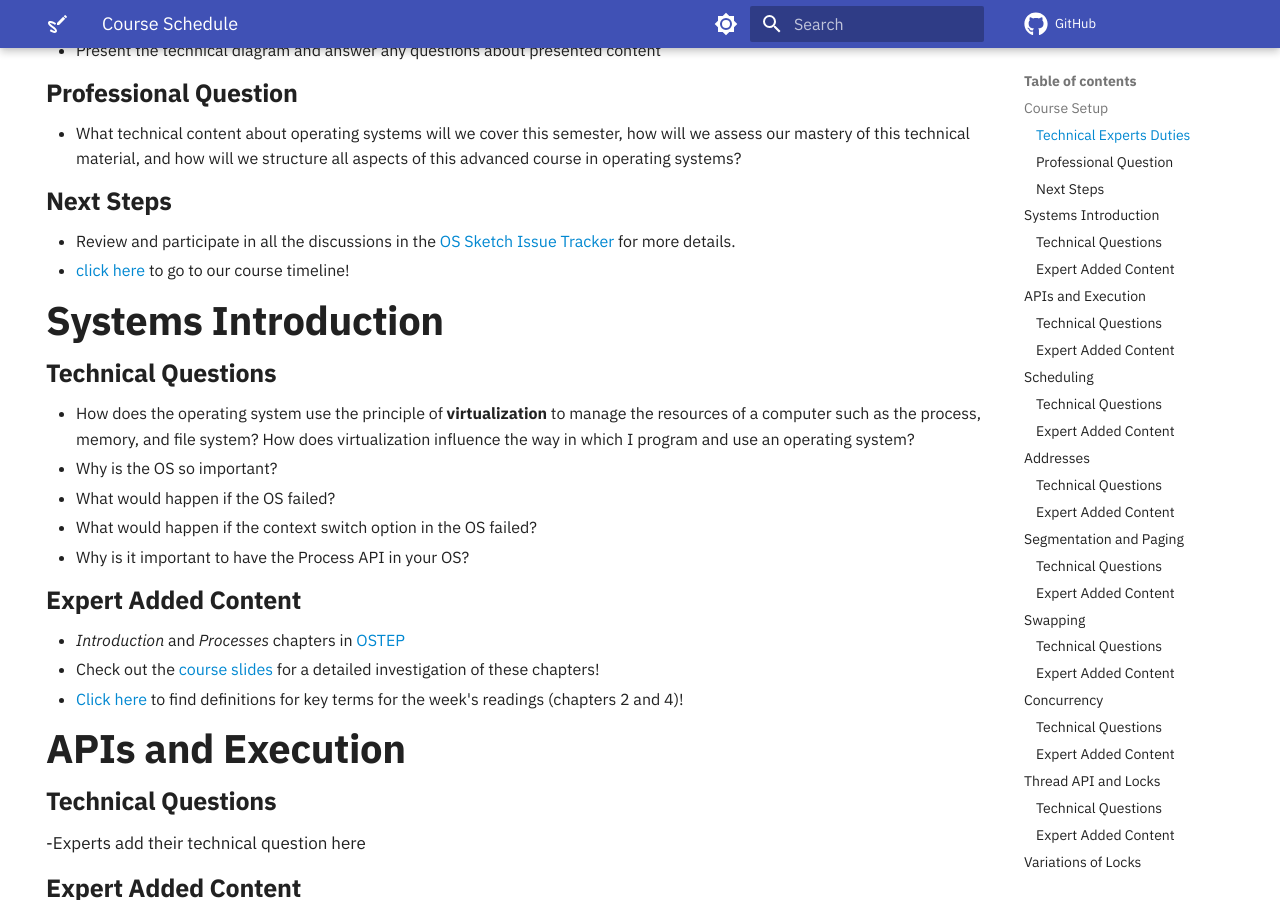
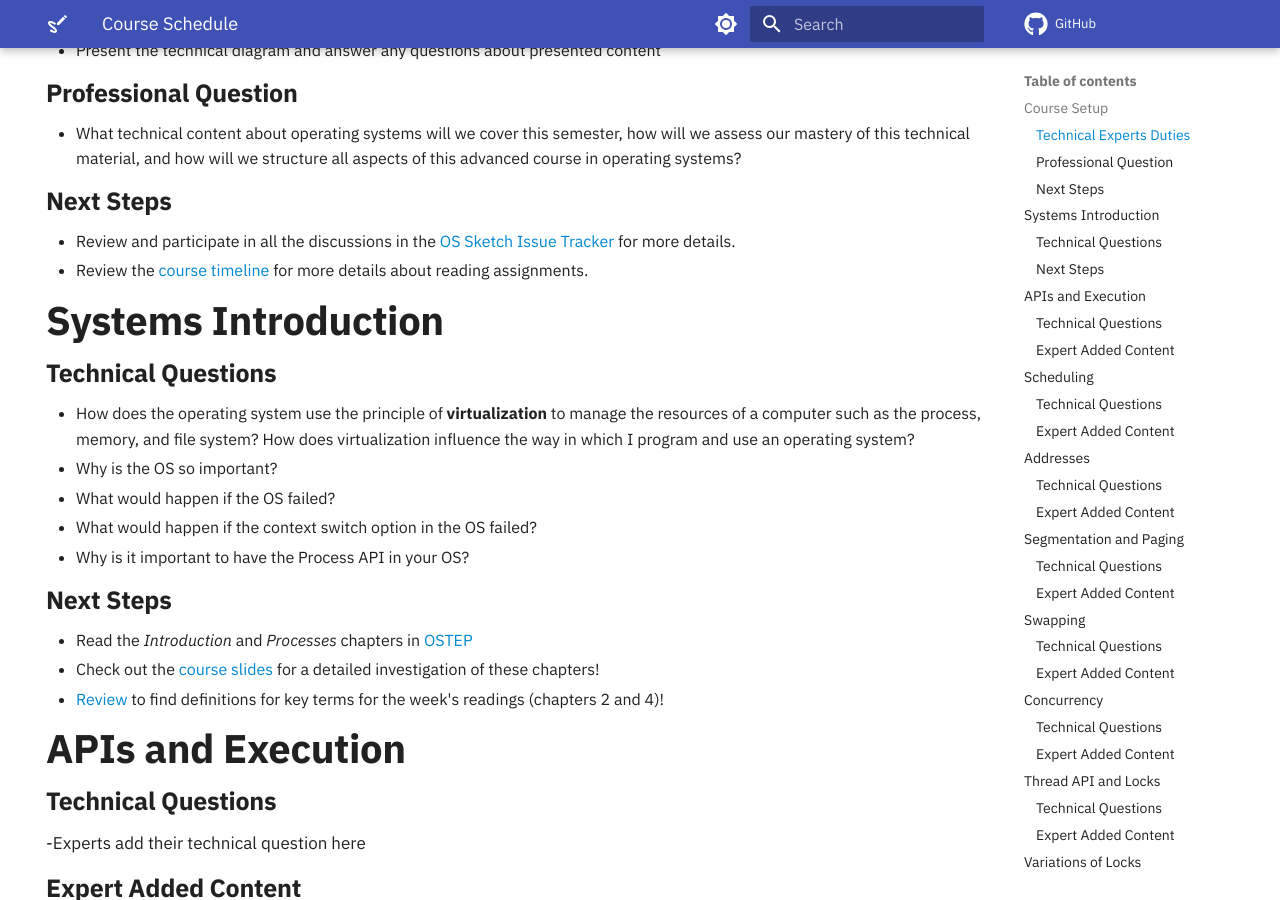
Before and after one commit to OS-Sketch/www.os-sketch.com, an MkDocs documentation site: the page built from docs/operating-systems/schedule.md, in a window 1280 px wide and 900 px high, scrolled down 427 px. Built offline with MkDocs 1.6.1 and Material for MkDocs 9.7.7, drawn with Linux system fonts in a browser that asks for light colours; comment, search, counter and statistics services are not loaded.

Commit message:
refactor: Polish content in schedule for first two modules.

```diff
--- a/docs/operating-systems/schedule.md
+++ b/docs/operating-systems/schedule.md
@@ -25,7 +25,8 @@ hide:
 - Review and participate in all the discussions in the [OS Sketch Issue
   Tracker](https://github.com/OS-Sketch/www.os-sketch.com/issues) for more
   details.
-- [click here](#course-timeline) to go to our course timeline!
+- Review the [course timeline](#course-timeline) for more details about reading
+  assignments.
 
 ## Systems Introduction
 
@@ -40,11 +41,14 @@ hide:
 - What would happen if the context switch option in the OS failed?
 - Why is it important to have the Process API in your OS?
 
-### Expert Added Content
+### Next Steps
 
-- *Introduction* and *Processes* chapters in [OSTEP](https://pages.cs.wisc.edu/~remzi/OSTEP/)
-- Check out the [course slides](/slides/operating-systems/systems-introduction/) for a detailed investigation of these chapters!
-- [Click here](#important-terms) to find definitions for key terms for the week's readings (chapters 2 and 4)!
+- Read the *Introduction* and *Processes* chapters in
+  [OSTEP](https://pages.cs.wisc.edu/~remzi/OSTEP/)
+- Check out the [course slides](/slides/operating-systems/systems-introduction/)
+  for a detailed investigation of these chapters!
+- [Review](#important-terms) to find definitions for key terms for the
+  week's readings (chapters 2 and 4)!
 
 ## APIs and Execution
 
```
